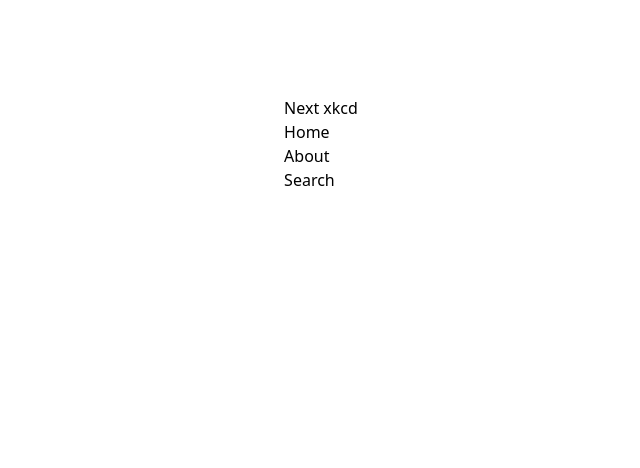
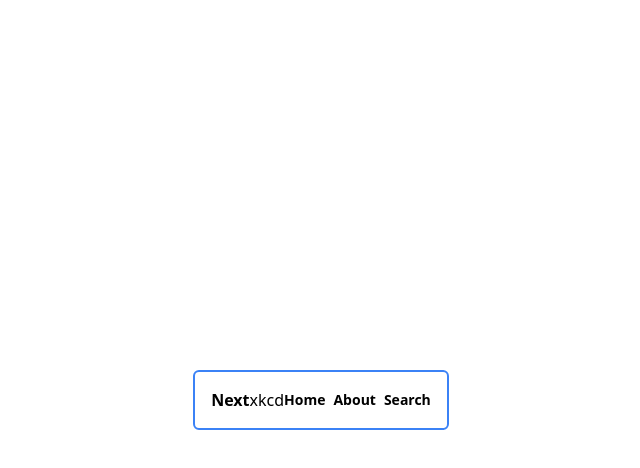
Before and after one commit to femarcano/xkcd-app-test, a Next.js app: page / in a window 1280 px wide. Shown: the top 468 px of the page, without its empty margins (319-959 px from the left). Built offline with nearby package versions, Linux system fonts and the light colour scheme.

Commit message:
Added style for the Header.js

```diff
--- a/components/Header.js
+++ b/components/Header.js
@@ -2,17 +2,16 @@ import Link from "next/link";
 
 export default function Header() {
     return (
-        <header>
-            <div>
-                <h1>Next xkcd</h1>
-            </div>
+        <header className="flex justify-between items-center border-2 border-blue-500 p-4 max-w-xl m-auto rounded-md">
+            <h1 className="font-bold">Next<span className="font-light">xkcd</span></h1>
             <nav>
-                <ul>
+                <ul className="flex flex-row gap-2  text-sm font-bold">
                     <li><Link href="/">Home</Link></li>
-                    <li><Link href="/">About</Link></li>
-                    <li><Link href="/">Search</Link></li>
+                    <li><Link href="/about">About</Link></li>
+                    <li><Link href="/search">Search</Link></li>
                 </ul>
             </nav>
+
         </header>
     )
 }
```
